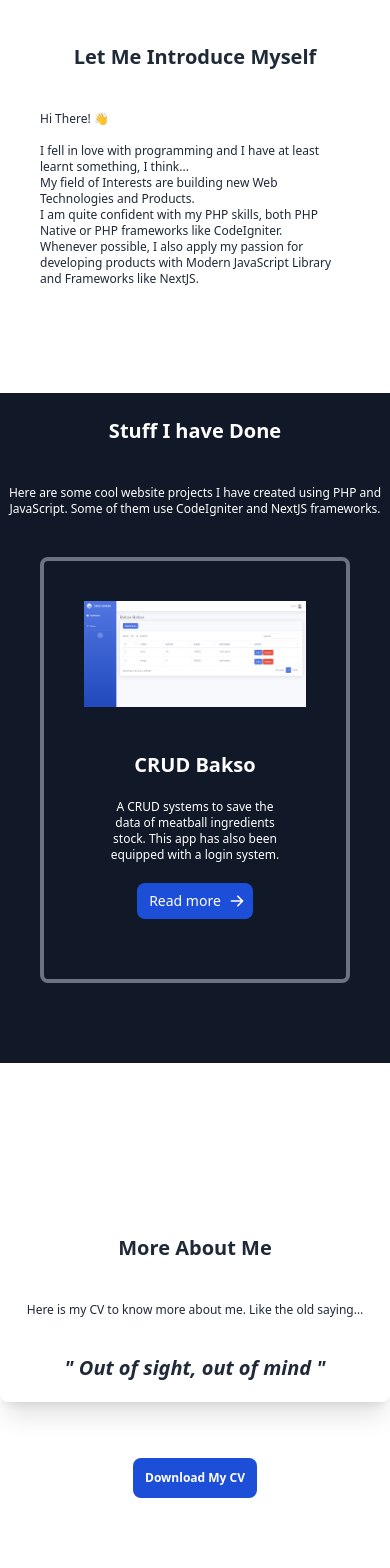
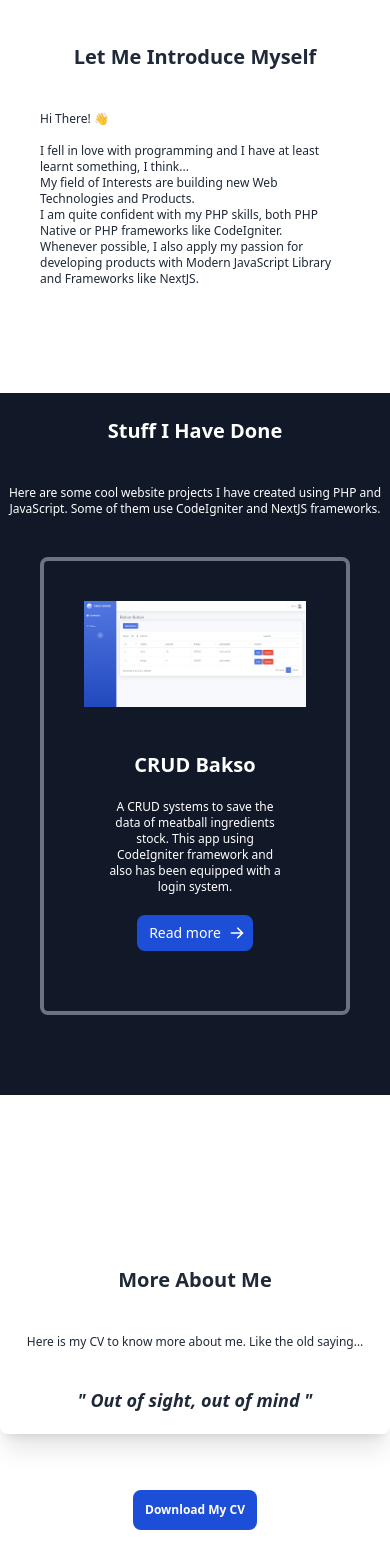
Before and after one commit to ginanjar-tg/my-portfolio, a Next.js app: page /component_pages/hero in a window 390 px wide. Shown: the part 356-1924 px from the top of the page. Built offline with nearby package versions, Linux system fonts and the light colour scheme.

Commit message:
more typography fix

```diff
--- a/pages/component_pages/hero.js
+++ b/pages/component_pages/hero.js
@@ -79,7 +79,7 @@ export default function Hero() {
         <div className="bg-gray-900 h-full font-poppins text-white -mt-5">
           <br />
           <div className="text-center font-bold text-xl md:text-4xl">
-            Stuff I have Done
+            Stuff I Have Done
           </div>
           <div className="text-xs md:text-lg py-10 md:py-20">
             <p className="text-center">
@@ -99,7 +99,8 @@ export default function Hero() {
                     CRUD Bakso
                   </h5>
                   A CRUD systems to save the data of meatball ingredients stock.
-                  This app has also been equipped with a login system.
+                  This app using CodeIgniter framework and also has been
+                  equipped with a login system.
                   <br />
                   <a
                     href="#"
@@ -143,13 +144,12 @@ export default function Hero() {
               <p>
                 Here is my CV to know more about me. Like the old saying… <br />
                 <br />
-                <div className="shadow-xl w-full md:w-1/2 h-full p-5 bg-white rounded-lg text-xl md:text-2xl font-semibold m-auto text-center">
+                <div className="shadow-xl w-full md:w-1/2 h-full p-5 bg-white rounded-lg text-lg md:text-2xl font-semibold m-auto text-center">
                   <i> &quot; Out of sight, out of mind &quot;</i>
                 </div>
                 <br />
                 <a
-                  href="cv.pdf"
-                  download
+                  href="https://ginanjartg.me/resume/cv.pdf"
                   className="font-bold mt-10 inline-flex items-center p-3 text-center text-white bg-blue-700 rounded-lg hover:bg-blue-800 focus:ring-4 focus:outline-none focus:ring-blue-300 dark:bg-blue-600 dark:hover:bg-blue-700 dark:focus:ring-blue-800"
                 >
                   Download My CV
```
